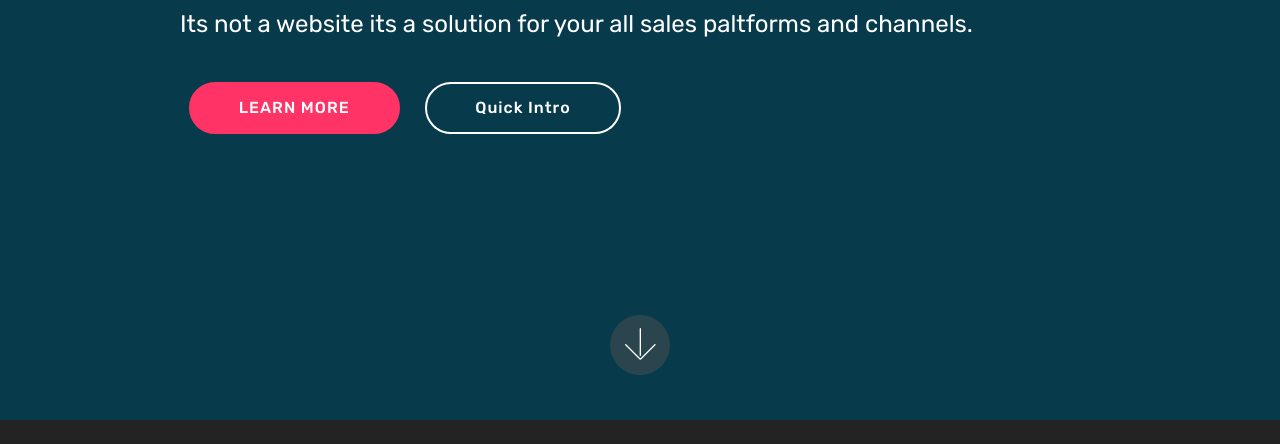
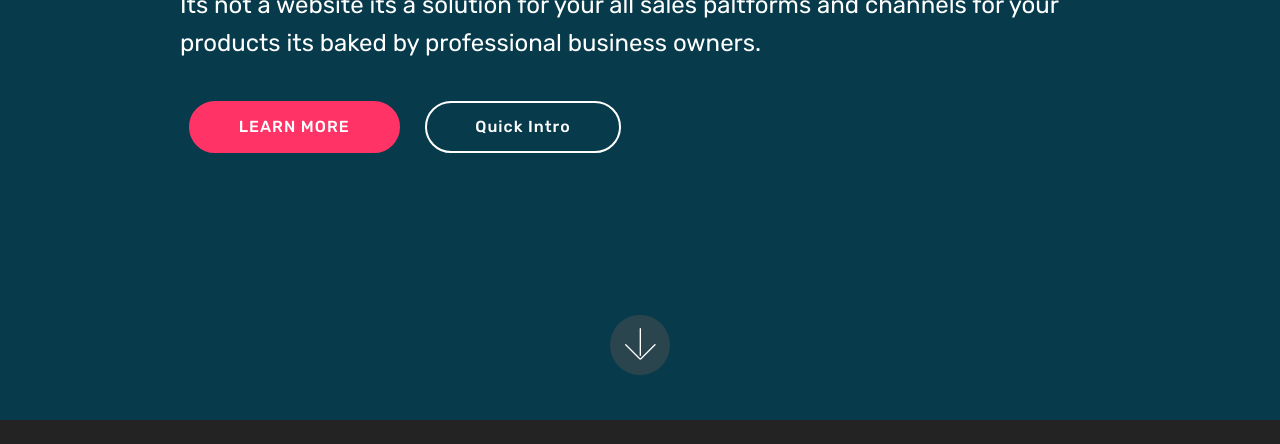
Before and after one commit to vaimeo/ehubx, a plain HTML site: page index.html in a window 1280 px wide. Shown: the part 380-824 px from the top of the page. Drawn offline with Linux system fonts and the light colour scheme; files whose address does not match are found by name.

```diff
--- a/index.html
+++ b/index.html
@@ -71,7 +71,7 @@
     </nav>
 </section>
 
-<section class="engine"><a href="https://mobirise.me/z">best free website templates</a></section><section class="cid-qTkA127IK8 mbr-fullscreen" id="header2-1">
+<section class="engine"><a href="https://mobirise.me">Mobirise</a></section><section class="cid-qTkA127IK8 mbr-fullscreen" id="header2-1">
 
 
 
@@ -82,7 +82,7 @@
             <div class="mbr-white col-md-10">
                 <h1 class="mbr-section-title mbr-bold pb-3 mbr-fonts-style display-1">Cloud Ecommerce Office&nbsp;</h1>
 
-                <p class="mbr-text pb-3 mbr-fonts-style display-5">Its not a website its a solution for your all sales paltforms and channels.</p>
+                <p class="mbr-text pb-3 mbr-fonts-style display-5">Its not a website its a solution for your all sales paltforms and channels for your products its baked by professional business owners.</p>
                 <div class="mbr-section-btn"><a class="btn btn-md btn-secondary display-4" href="https://mobirise.com">LEARN MORE</a>
                     <a class="btn btn-md btn-white-outline display-4" href="https://mobirise.com">Quick Intro</a></div>
             </div>
```
Also changed, not shown: 1 other file.
